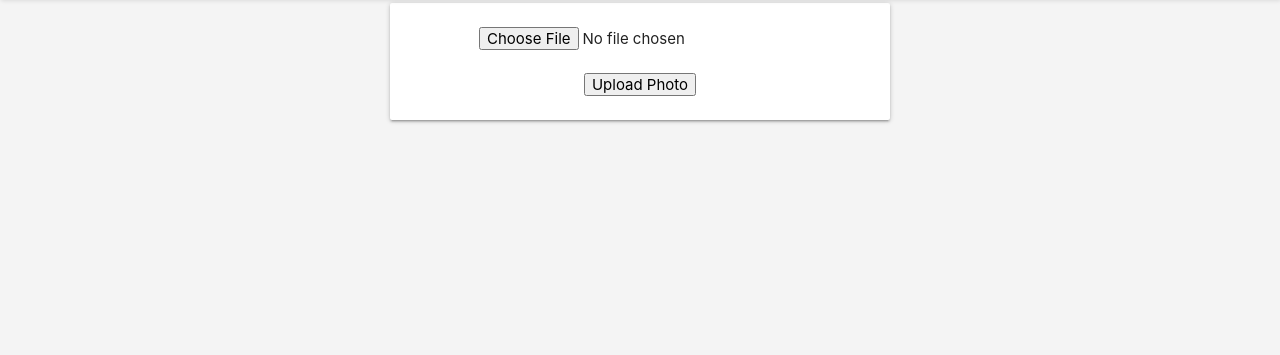
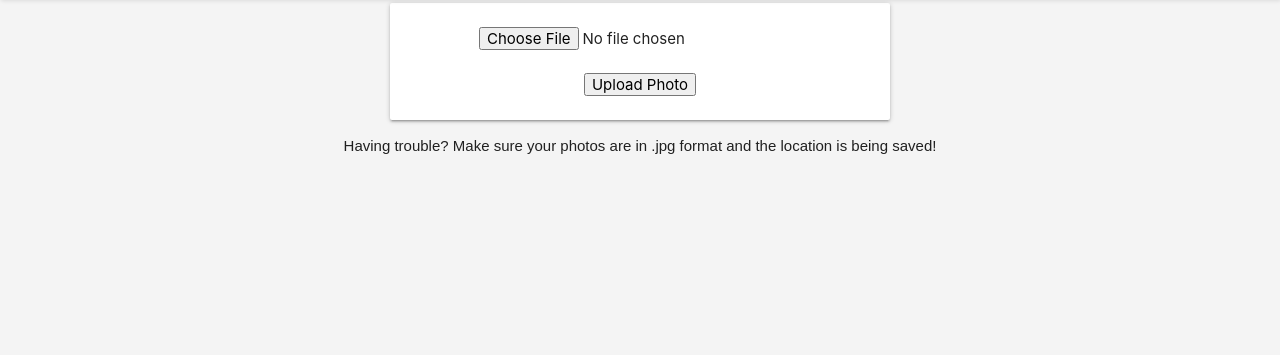
Before and after one commit to laurenmengert/where_dis, a Django app: page /games/1/ref_photo_form in a window 1280 px wide. Shown: the part 65-420 px from the top of the page. Run offline with Django 3.2, Linux system fonts and the light colour scheme; a user stored in the database is signed in; tables that the repository leaves empty hold one stand-in row (values such as "Sample post"); some libraries are stand-ins or nearby versions; some web fonts are replaced.

Commit message:
squashes some form-related bugs

```diff
--- a/main_app/templates/game/ref_photo_form.html
+++ b/main_app/templates/game/ref_photo_form.html
@@ -7,6 +7,8 @@
     <br><br>
     <input type="submit" class="pure-button" value="Upload Photo">
 </form>
+<p class="paragraph">Having trouble? Make sure your photos are in .jpg format and the
+  location is being saved!</p>
 {% else %}
 <img src="https://media.giphy.com/media/13k0uUW3Aicx20/giphy.gif" alt="">
 {% endif %}
--- a/main_app/views.py
+++ b/main_app/views.py
@@ -129,7 +129,7 @@ def game_ref_photo_form(request, game_id):
   game = GameInstance.objects.get(id=game_id)
   context = {
     'game_id':game_id,
-    'game':game
+    'game':game,
   }
   return render(request, 'game/ref_photo_form.html', context)
 
@@ -154,6 +154,8 @@ def upload_ref_photo_function(request, game_id):
             for key in exif['GPSInfo'].keys():
                 name = GPSTAGS.get(key,key)
                 exif['GPSInfo'][name] = exif['GPSInfo'].pop(key)
+        else:
+          return redirect('game_ref_photo_form', game_id=game_id)
 
     print(exif, 'EXIFFFFFFFF')
     decimals = get_decimal_coordinates(exif['GPSInfo'])
@@ -187,8 +189,10 @@ def upload_ref_photo_function(request, game_id):
       # print('photo_obj:', photo_obj)
     except:
       print('There has been an error uploading to S3')
-  return redirect('game_detail', game_id=game_id)
+    return redirect('game_detail', game_id=game_id)
 
+  else:
+    return redirect('game_ref_photo_form', game_id=game_id)
 
 
 
```
